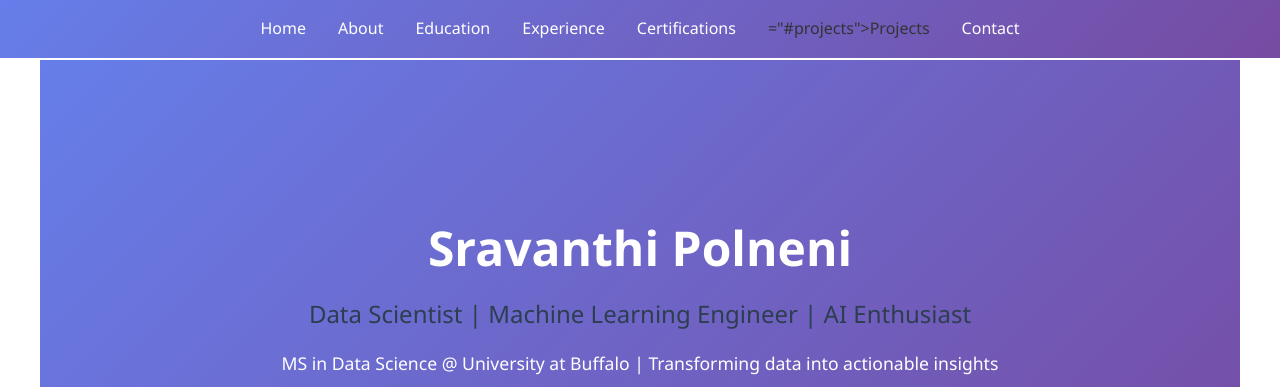
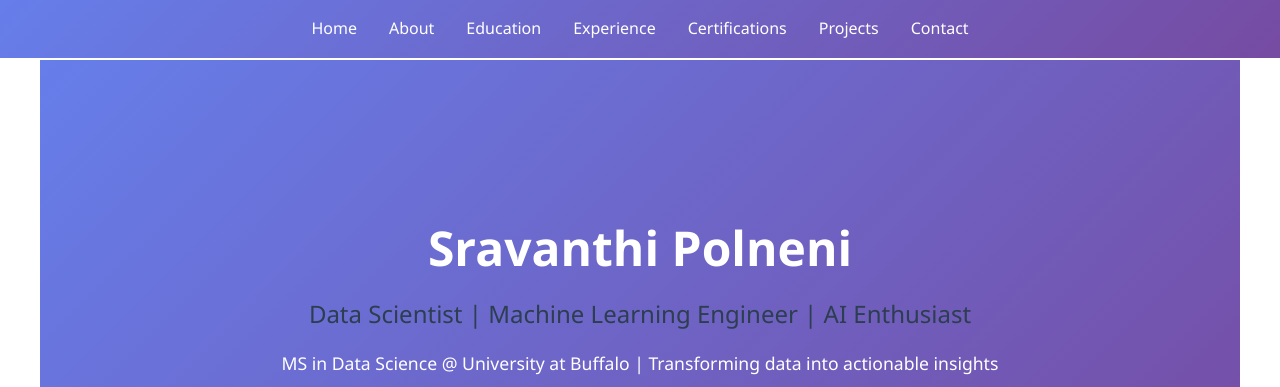
Before and after one commit to Sravanthi-15/Sravanthi-15.github.io, a plain HTML site: page index.html in a window 1280 px wide. Shown: the top 387 px of the page. Drawn offline with Linux system fonts and the light colour scheme.

Commit message:
Fix navigation menu structure for Projects link

```diff
--- a/index.html
+++ b/index.html
@@ -28,8 +28,7 @@ footer { background: #2c3e50; color: white; text-align: center; padding: 2rem; }
 </style>
 </head>
 <body>
-<nav><ul><li><a href="#home">Home</a></li><li><a href="#about">About</a></li><li><a href<li><a href="#education">Education</a></li><li><a href="#experience">Experience</a></li><li><a href="#certifications">Certifications</a></li>="#projects">Projects</a></li><li><a href="#contact">Contact</a></li></ul></nav>
-<section id="home" class="hero">
+<nav><ul><li><a href="#home">Home</a></li><li><a href="#about">About</a></li><li><a href="#education">Education</a></li><li><a href="#experience">Experience</a></li><li><a href="#certifications">Certifications</a></li><li><a href="#projects">Projects</a></li><li><a href="#contact">Contact</a></li></ul></nav><section id="home" class="hero">
 <h1>Sravanthi Polneni</h1>
 <h2>Data Scientist | Machine Learning Engineer | AI Enthusiast</h2>
 <p>MS in Data Science @ University at Buffalo | Transforming data into actionable insights</p>
```
